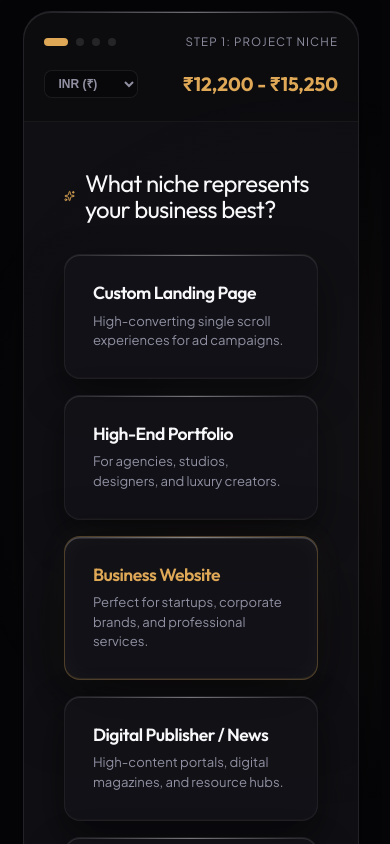
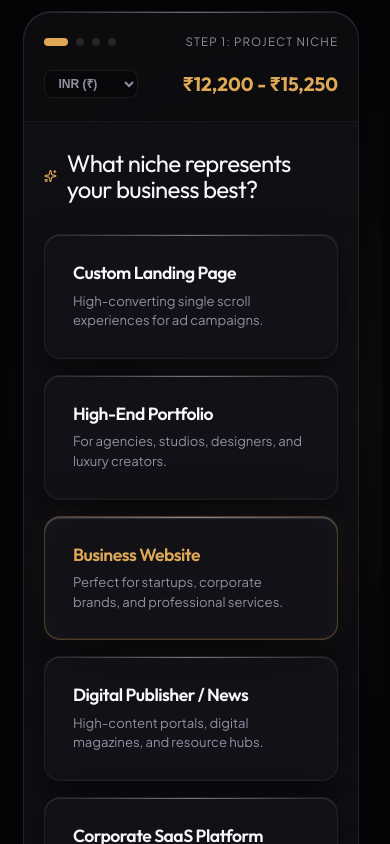
Before and after one commit to sherhanabid123-debug/Scalera, a React (Vite) app: page / in a window 390 px wide. Shown: the part 5240-6084 px from the top of the page. Built offline with nearby package versions, Linux system fonts and the light colour scheme.

Commit message:
Auto-save: 2026-07-06 18:02:39

```diff
--- a/src/components/sections/BriefPlanner.jsx
+++ b/src/components/sections/BriefPlanner.jsx
@@ -353,7 +353,7 @@ const BriefPlanner = () => {
           </div>
 
           {/* Card Body */}
-          <div style={{ padding: "3rem 2.5rem" }}>
+          <div style={{ padding: isMobile ? "1.75rem 1.25rem" : "3rem 2.5rem" }}>
 
             {!submitted ? (
               <div className="planner-card-inner">
```
